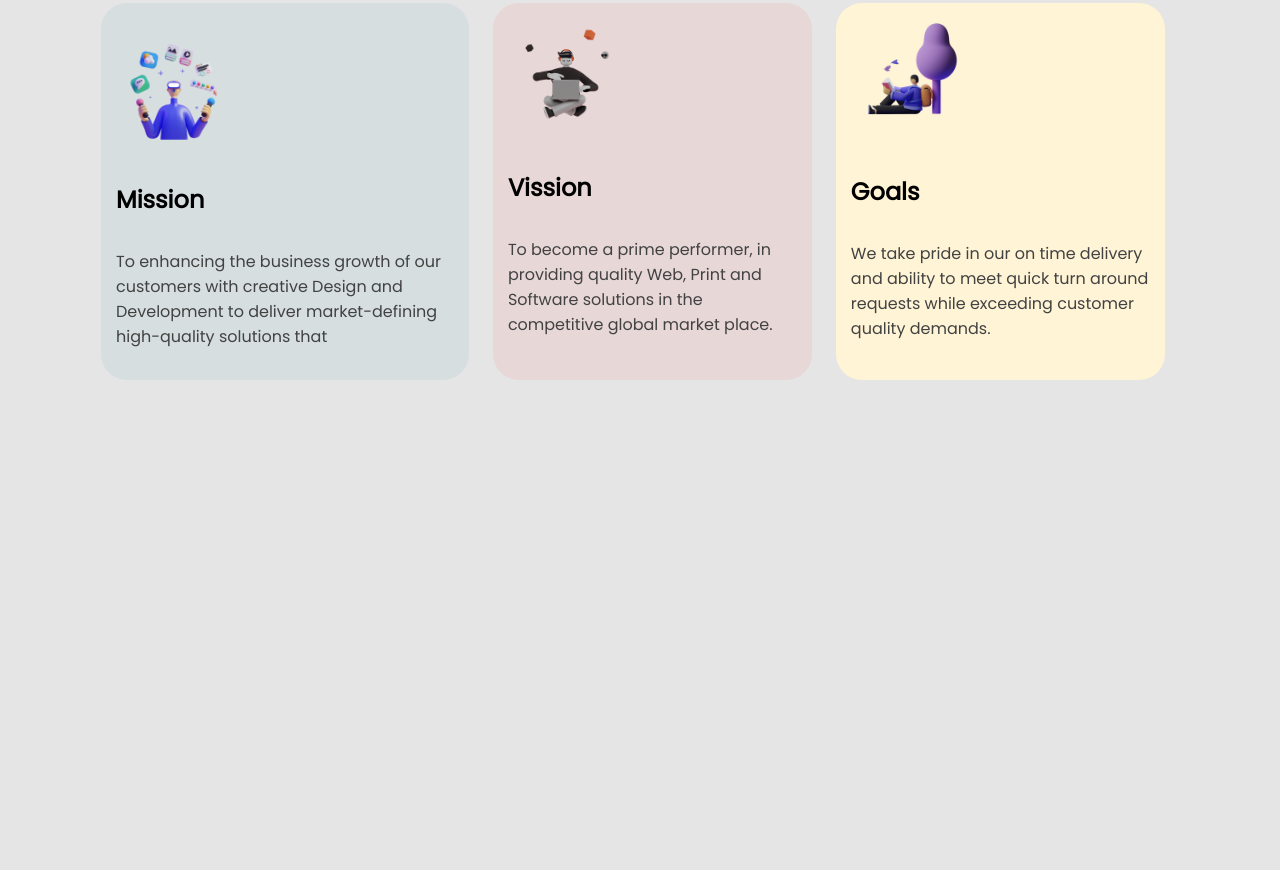
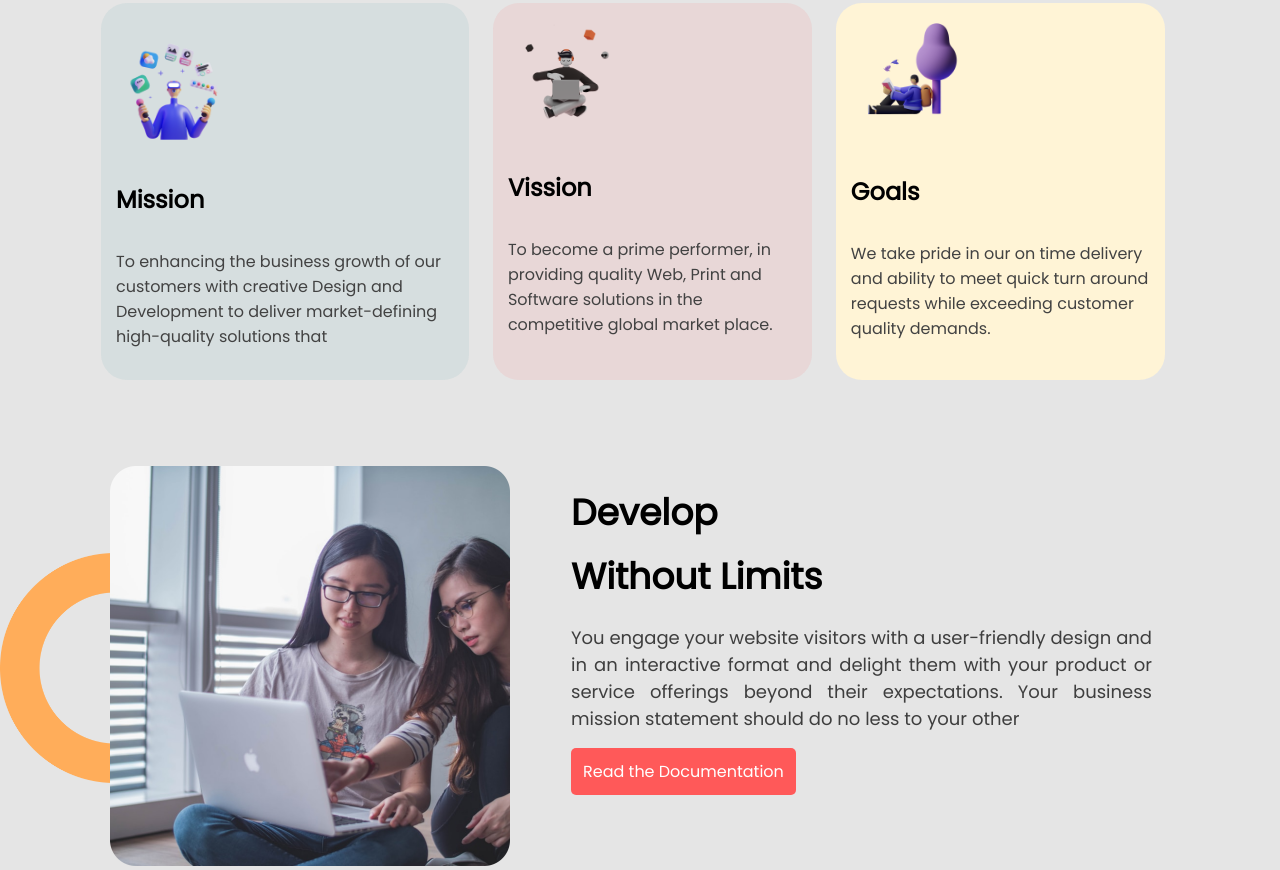
Before and after one commit to MdShohanAli/misson-22, a plain HTML site: page index.html in a window 1280 px wide. Shown: the part 766-1636 px from the top of the page. Before the commit the page ends 1232 px from the top, so only its background shows below. Drawn offline with Linux system fonts and the light colour scheme.

Commit message:
develop-complite

```diff
--- a/index.html
+++ b/index.html
@@ -53,8 +53,21 @@
             </div>
         </div>
     </section>
-    <section>
-
+    <section class="develop">
+        <div class="develop-half">
+            <img src="images/pictures/coding.png" alt="">
+        </div>
+        <div class="develop-half">
+            <div class="develop-detail">
+                <h2>Develop</h2>
+                <h2>Without Limits</h2>
+                <p>You engage your website visitors with a user-friendly design and in an interactive format and delight
+                    them with your product or service offerings beyond their expectations. Your business mission
+                    statement
+                    should do no less to your other </p>
+                <a href="#">Read the Documentation</a>
+            </div>
+        </div>
     </section>
 </body>
 
--- a/style.css
+++ b/style.css
@@ -125,3 +125,55 @@ span{
     background: #FFF4D6;
     border-radius: 26px;
 }
+.develop{
+    display: flex;
+    width: 90%;
+    background:url(images/shapes/shape-1.png);
+    background-repeat: no-repeat;
+    background-size: 20%;
+    background-position:left;
+
+}
+.develop-half img{
+    Width :400px;
+    Height : 400px;
+
+
+}
+.develop-half{
+    margin-left:110px;
+    width: 50%;
+
+
+}
+.develop-half a{
+    background-color:#FF5959;
+    color: #FFF;
+    text-decoration: none;
+    padding: 12px;
+    border-radius: 5px;
+    text-align:justify;
+    font-family: poppins;
+
+
+}
+.develop-half p{
+    font-family: poppins;
+    font-size: 18px;
+    font-weight: 400;
+    color: #3E3E3E;
+    text-align: justify;
+
+}
+.develop-half h2{
+ font-family:poppins;
+ font-weight: 700;
+ font-size:36px;
+ line-height: 34px;
+}
+.develop-detail{
+    margin-left: -115px;
+}
+.develop-detail p{
+    margin-bottom: 27px;
+}
```
